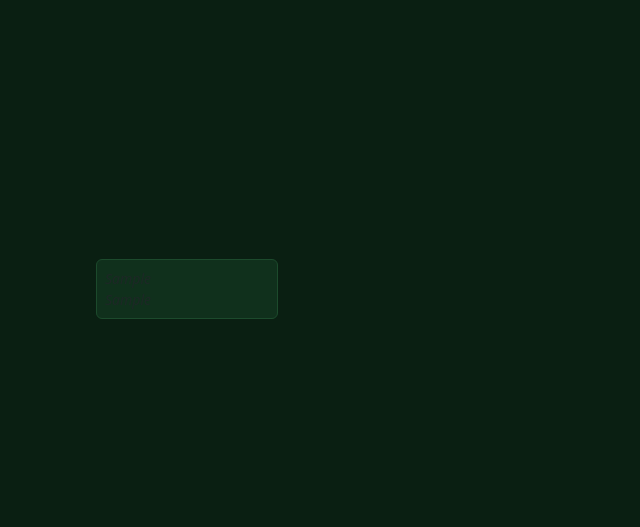
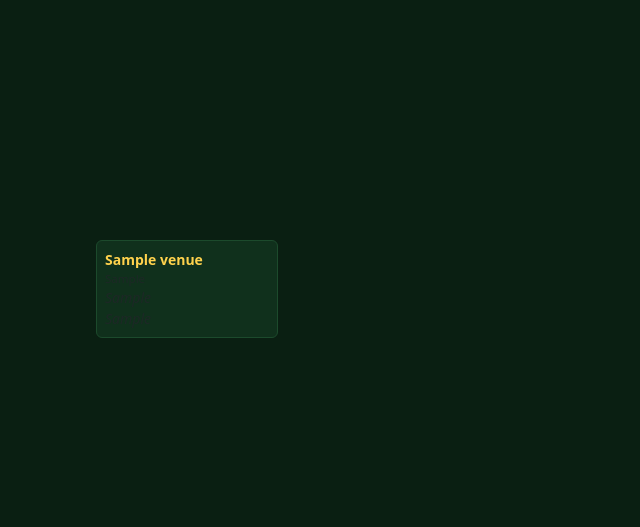
Before and after one commit to yurifleon/WC-forecast, a Flask app: template templates/simulator.html in a window 1280 px wide. Shown: the part 543-1070 px from the top of the page, without its empty margins (0-640 px from the left). Run offline with Flask 3, Linux system fonts and the light colour scheme; the template is opened without the code that fills it: most values are stand-ins (such as "Sample title", 1, 10 or a date in 2020).

Commit message:
Simulator: show venue + kickoff next to match number
Co-Authored-By: Claude Opus 4.8 <noreply@anthropic.com>

```diff
--- a/templates/simulator.html
+++ b/templates/simulator.html
@@ -21,7 +21,8 @@
 {% macro sim_card(m, show_champion=false) %}
 <div class="card">
   <div class="card-body p-2 small">
-    {% if match_number(m) is not none %}<div class="accent fw-bold">M{{ match_number(m) }}</div>{% endif %}
+    <div class="accent fw-bold">{% if match_number(m) is not none %}M{{ match_number(m) }}{% endif %}{% if m.venue %}{% if match_number(m) is not none %} · {% endif %}{{ m.venue }}{% endif %}</div>
+    {% if m.kickoff_utc %}<div class="text-muted" style="font-size:.72rem">{{ m.kickoff_utc | deadline_tz }}</div>{% endif %}
     {% if m.round == 'r32' %}
     <form method="post" class="d-flex flex-column gap-1 mb-1">
       <input type="hidden" name="action" value="set_teams">
```
